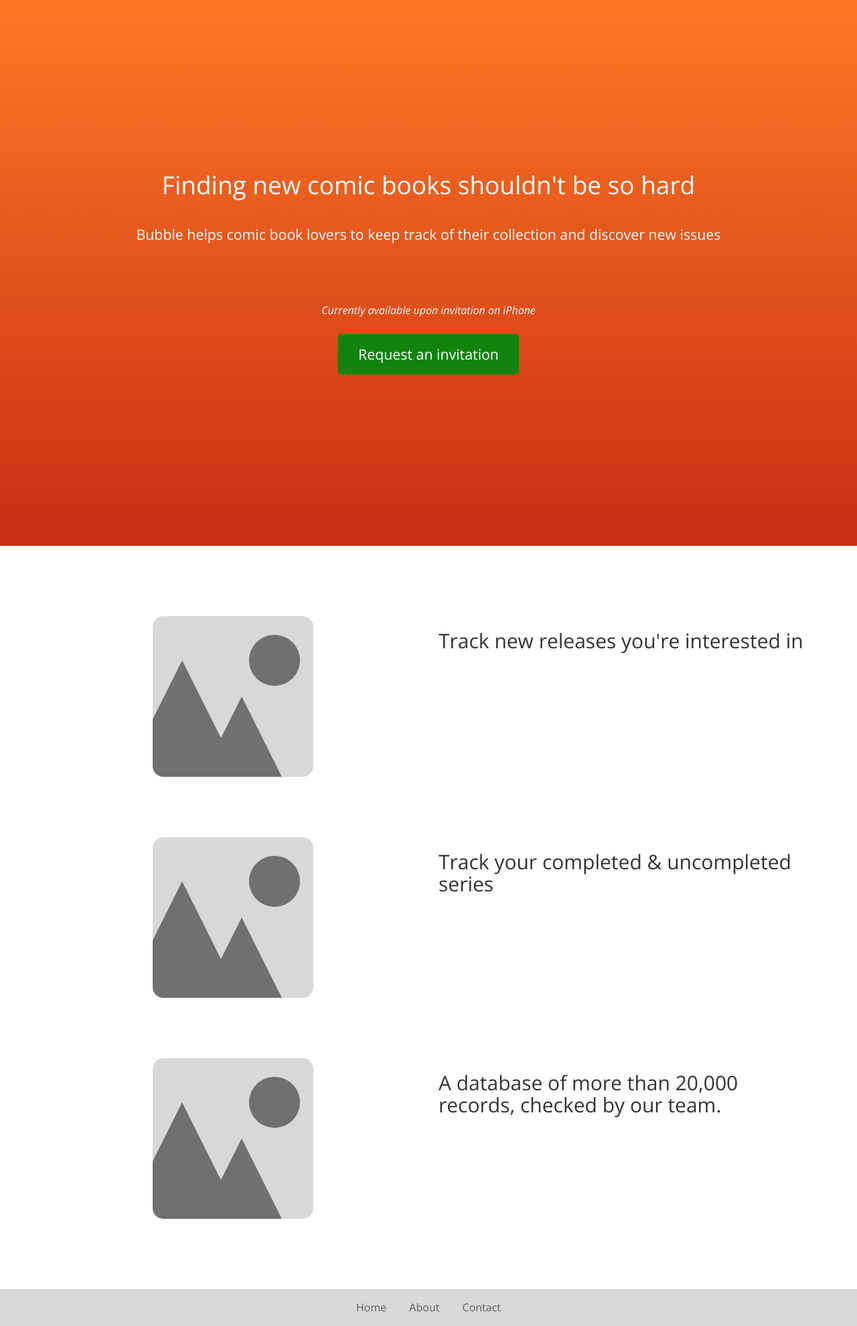
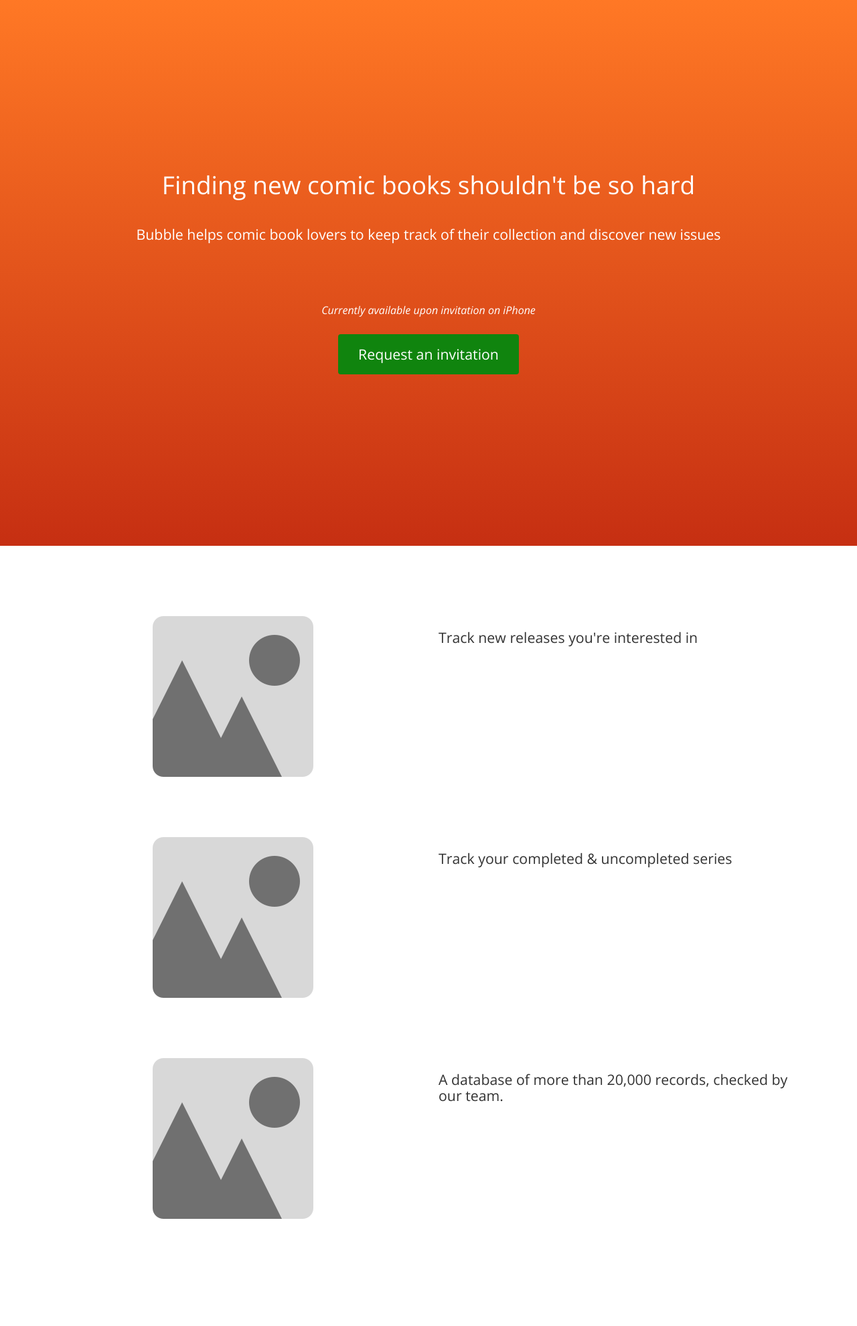
Before and after one commit to hbcbh1999/bubble-website, a Jekyll site: the page built from index.html, in a window 1280 px wide. Shown: the whole page at 67% size. Built offline with Jekyll 4.4.1, drawn with Linux system fonts in a browser that asks for light colours; after the commit the page ends 1925 px from its top, so only the background shows below that.

Commit message:
Small design changes

```diff
--- a/_includes/features.html
+++ b/_includes/features.html
@@ -4,7 +4,7 @@
 			<img src="/img/Image.png" />
 		</div>
 		<div class="col-sm-6">
-			<h2>Track new releases you're interested in</h2>
+			<h3>Track new releases you're interested in</h3>
 		</div>
 	</article>
 	<article class="row features-row">
@@ -12,7 +12,7 @@
 			<img src="/img/Image.png" />
 		</div>
 		<div class="col-sm-6">
-			<h2>Track your completed &amp; uncompleted series</h2>
+			<h3>Track your completed &amp; uncompleted series</h3>
 		</div>
 	</article>
 	<article class="row features-row">
@@ -20,7 +20,7 @@
 			<img src="/img/Image.png" />
 		</div>
 		<div class="col-sm-6">
-			<h2>A database of more than 20,000 records, checked by our team.</h2>
+			<h3>A database of more than 20,000 records, checked by our team.</h3>
 		</div>
 	</article>
 </section>
--- a/_layouts/front.html
+++ b/_layouts/front.html
@@ -6,7 +6,7 @@
 <body id="page-top">
   {% include header.html %}
   {% include features.html %}
-  {% include footer.html %}
+  <!-- {% include footer.html %} -->
   {% include scripts.html %}
 </body>
 
--- a/_sass/_base.scss
+++ b/_sass/_base.scss
@@ -44,6 +44,15 @@
     margin-bottom: 1.5em;
 }
 
+h1 {
+    font-size: 2.3125em;
+    // font-size: 3.12900721em;
+}
+
+h3 {
+    font-size: 1.3333333em;
+}
+
 .bg-primary {
     // background-color: $theme-primary;
 }
@@ -85,7 +94,6 @@
         .header-content-inner {
             color: white;
             h1 {
-                font-size: 2.3125em;
                 font-weight: normal;
                 margin-top: 0;
                 margin-bottom: 1em;
@@ -152,8 +160,8 @@
         display: block;
         margin: 0 auto;
     }
-    h2 {
-        font-weight: lighter;
+    h3 {
+        // font-weight: lighter;
     }
 }
 
```
